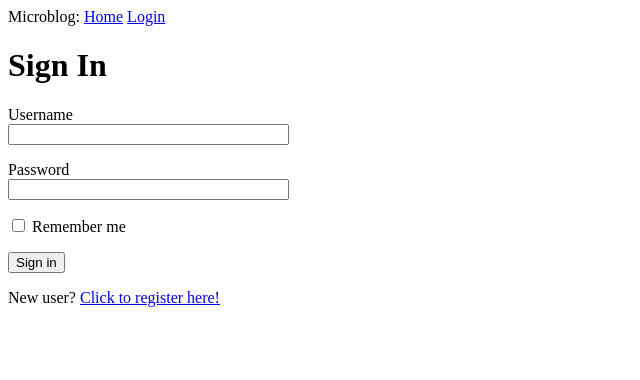
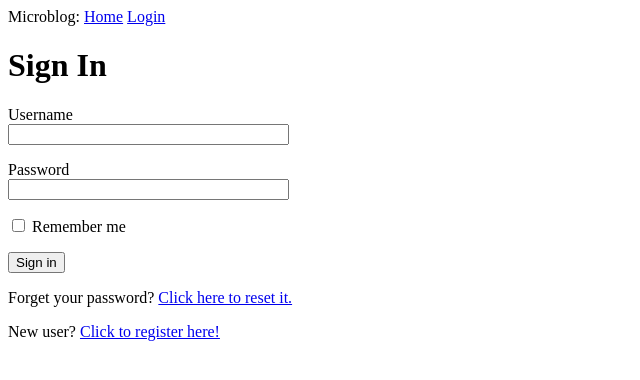
Before and after one commit to Sohrabbeig/microblog, a Flask app: page /login in a window 1280 px wide. Shown: the top 380 px of the page, without its empty margins (0-640 px from the left). Run offline with Flask 2, Linux system fonts and the light colour scheme.

Commit message:
forget password

```diff
--- a/app/forms.py
+++ b/app/forms.py
@@ -3,6 +3,7 @@ from wtforms import StringField, PasswordField, BooleanField, SubmitField, \
      TextAreaField
 from wtforms.validators import ValidationError, DataRequired, Email, EqualTo, \
     Length
+from wtforms.widgets.core import SubmitInput
 from app.models import User
 
 
@@ -50,3 +51,13 @@ class PostForm(FlaskForm):
 
 class EmptyForm(FlaskForm):
     submit = SubmitField("Submit")
+
+class ResetPasswordRequestForm(FlaskForm):
+    email = StringField("Email", validators=[DataRequired(), Email()])
+    submit = SubmitField("Reset password")
+
+class ResetPasswordForm(FlaskForm):
+    password = PasswordField('Password', validators=[DataRequired()])
+    password2 = PasswordField(
+        'Repeat Password', validators=[DataRequired(), EqualTo('password')])
+    submit = SubmitField('Request Password Reset')
--- a/app/routes.py
+++ b/app/routes.py
@@ -3,9 +3,11 @@ from flask import render_template, flash, redirect, url_for, request
 from flask_login import login_user, logout_user, current_user, login_required
 from werkzeug.urls import url_parse
 from app import app, db
-from app.forms import EditProfileForm, EmptyForm, LoginForm, RegisterationForm, PostForm
+from app.forms import EditProfileForm, EmptyForm, LoginForm, RegisterationForm, \
+                        PostForm, ResetPasswordForm, ResetPasswordRequestForm
 from app.models import User, Post
 from datetime import datetime
+from app.email import *
 
 @app.before_request
 def before_request():
@@ -66,6 +68,8 @@ def register():
         user.set_password(form.password.data)
         db.session.add(user)
         db.session.commit()
+        send_email("New user", app.config["MAIL_USERNAME"], app.config["ADMINS"],\
+            "A new user with username: {} and email: {} registered!".format(form.username.data, form.email.data))
         flash("Congratulations! your are now registered.")
         return redirect(url_for('login'))
 
@@ -153,3 +157,32 @@ def explore():
 
     return render_template('index.html', tilte="Explore", posts=posts, \
         next_url=next_url, prev_url=prev_url)
+
+@app.route('/reset_password_request', methods=["GET", "POST"])
+def reset_password_request():
+    if current_user.is_authenticated:
+        return redirect(url_for('index'))
+    form = ResetPasswordRequestForm()
+    if form.validate_on_submit():
+        user = User.query.filter_by(email=form.email.data).first()
+        if user is not None:
+            send_password_reset_email(user)
+            flash("A reset-password email is sent to your email address.")
+            return redirect(url_for('login'))
+
+    return render_template('reset_password_request.html', title="Reset Password", form=form)
+
+@app.route('/reset_password/<token>', methods=['GET', 'POST'])
+def reset_password(token):
+    if current_user.is_authenticated:
+        return redirect(url_for('index'))
+    user = User.verify_reset_password_token(token)
+    if not user:
+        return redirect(url_for('index'))
+    form = ResetPasswordForm()
+    if form.validate_on_submit():
+        user.set_password(form.password.data)
+        db.session.commit()
+        flash('Your password has been reset.')
+        return redirect(url_for('login'))
+    return render_template('reset_password.html', form=form)
--- a/app/templates/login.html
+++ b/app/templates/login.html
@@ -24,6 +24,7 @@
         <p>
             {{ form.submit() }}
         </p>
+        <p>Forget your password? <a href="{{ url_for('reset_password_request') }}">Click here to reset it.</a></p>
         <p>New user? <a href={{ url_for('register') }}> Click to register here!</a></p>
     </form>
 {% endblock %}
--- a/config.py
+++ b/config.py
@@ -13,4 +13,5 @@ class Config(object):
     MAIL_USERNAME = os.environ.get('MAIL_USERNAME')
     MAIL_PASSWORD = os.environ.get('MAIL_PASSWORD')
     ADMINS = [os.environ.get('ADMINS')]
+    SERVER_NAME = os.environ.get('SERVER_NAME')
     POSTS_PER_PAGE = 10
```
Also changed, not shown: app/__init__.py (+7 -4 lines), app/models.py (+17 -0 lines), requirements.txt (+8 -0 lines).
